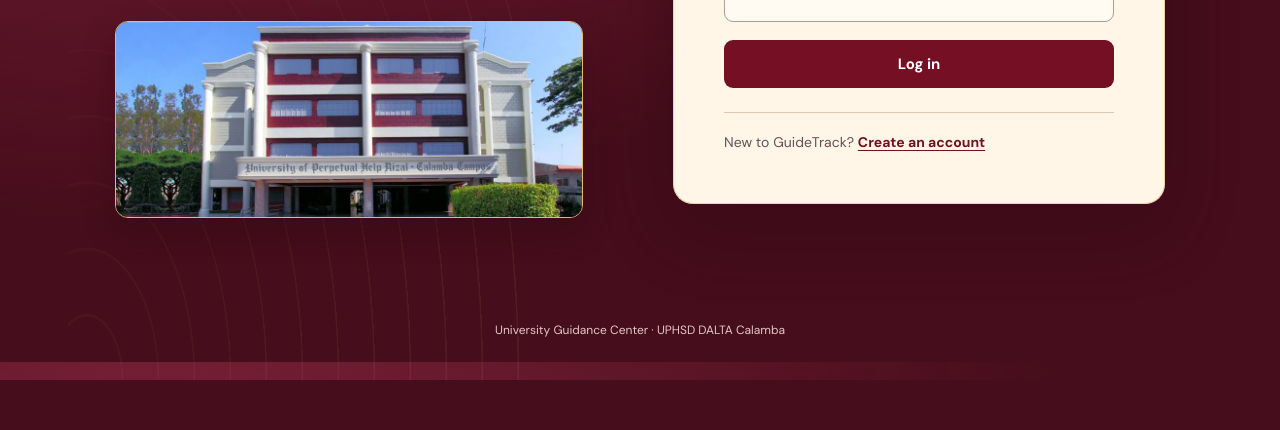
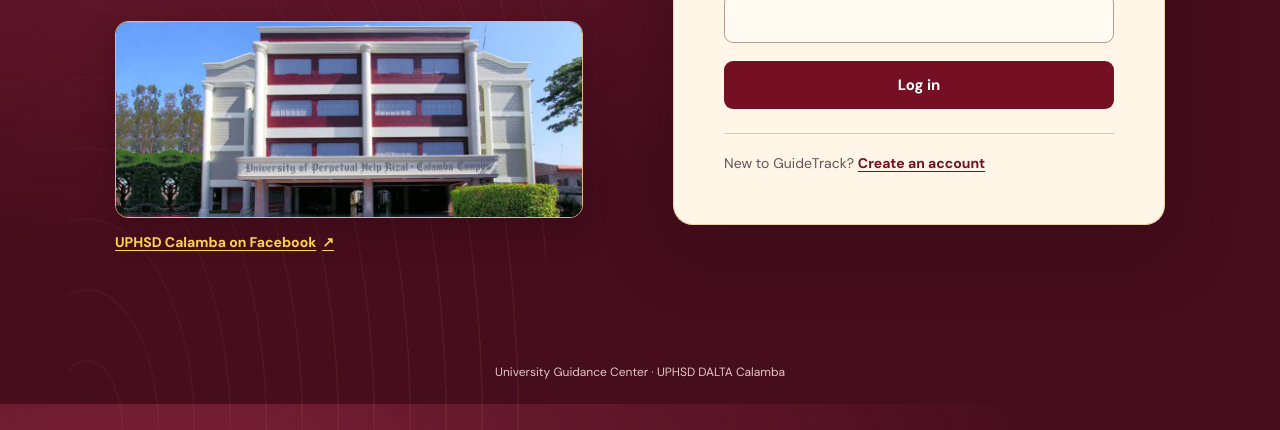
Before and after one commit to Emaineee/guidetrack-reimagined, a plain HTML site: page login.html in a window 1280 px wide. Shown: the part 518-948 px from the top of the page. Before the commit the page ends 898 px from the top, so only its background shows below. Drawn offline with Linux system fonts and the light colour scheme.

Commit message:
Link the Calamba campus Facebook page on login

```diff
--- a/auth.css
+++ b/auth.css
@@ -135,3 +135,16 @@ body.auth-page {
 @media (max-width: 720px) {
   .auth-campus-photo { margin-top: 12px; }
 }
+
+.auth-campus-social {
+  display: inline-flex;
+  align-items: center;
+  gap: 6px;
+  min-height: 36px;
+  margin-top: 6px;
+  color: var(--gold);
+  font-weight: 700;
+  text-decoration: underline;
+  text-underline-offset: 3px;
+}
+.auth-campus-social:focus-visible { outline-color: var(--gold); }
--- a/login.html
+++ b/login.html
@@ -10,7 +10,7 @@
 <link rel="preconnect" href="https://fonts.gstatic.com" crossorigin>
 <link href="https://fonts.googleapis.com/css2?family=DM+Sans:wght@400;500;600;700&family=Manrope:wght@400;500;600;700;800&display=swap" rel="stylesheet">
 <link rel="stylesheet" href="styles.css?v=maroon-yellow">
-  <link rel="stylesheet" href="auth.css?v=campus-photo">
+  <link rel="stylesheet" href="auth.css?v=campus-social">
 </head>
 <body class="auth-page">
   <header class="auth-header">
@@ -26,6 +26,8 @@
       <p>If you need hands to care, ears to listen, and a heart to understand, we are here for you.</p>
       <img class="auth-campus-photo" src="calamba-campus.jpg" width="960" height="400"
         alt="Front entrance of the University of Perpetual Help Calamba campus">
+      <a class="auth-campus-social" href="https://www.facebook.com/perpetualcalambaofficial"
+        target="_blank" rel="noopener noreferrer">UPHSD Calamba on Facebook <span aria-hidden="true">&nearr;</span></a>
     </aside>
     <section class="auth-card" aria-labelledby="auth-title">
       <h1 id="auth-title">Welcome back</h1>
```
